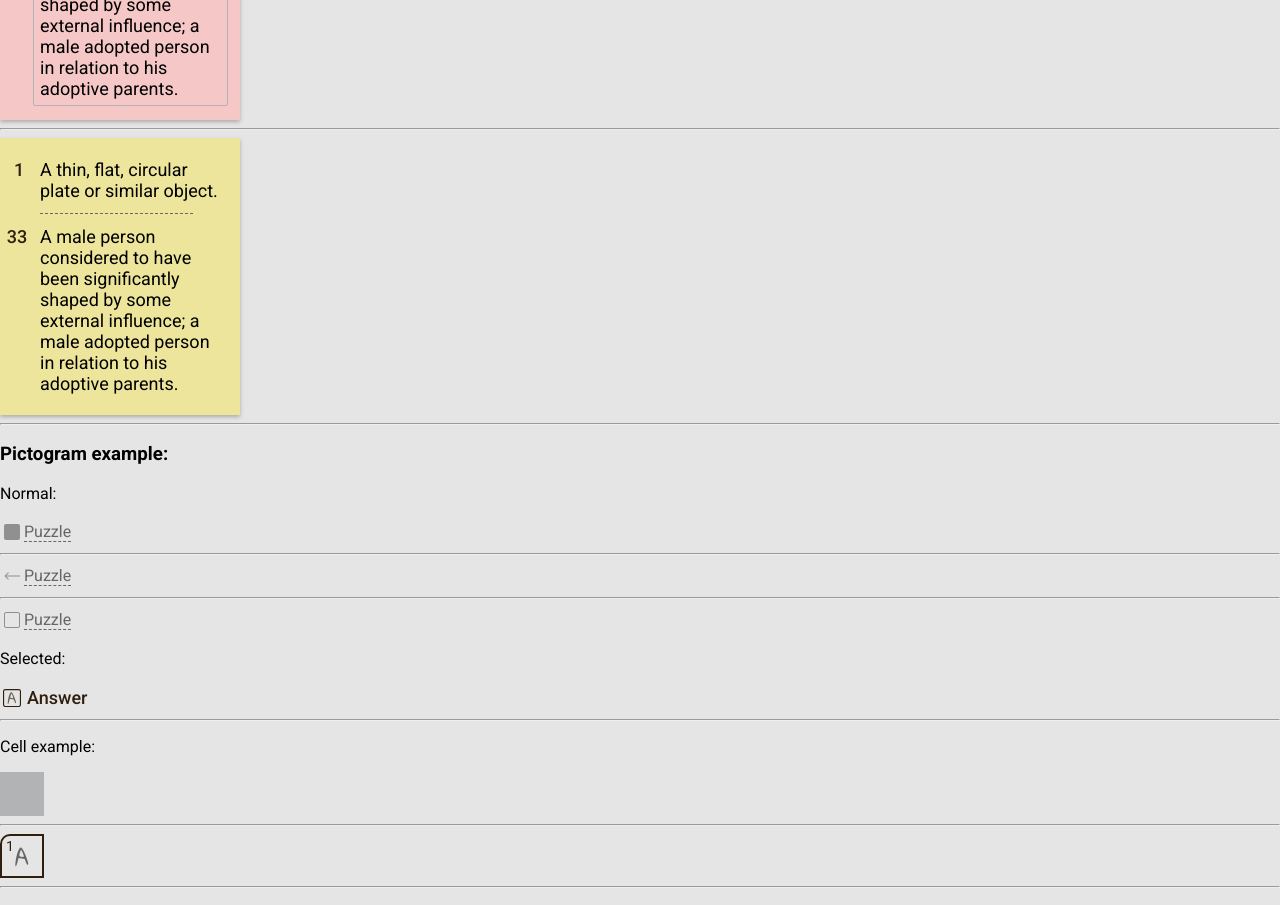
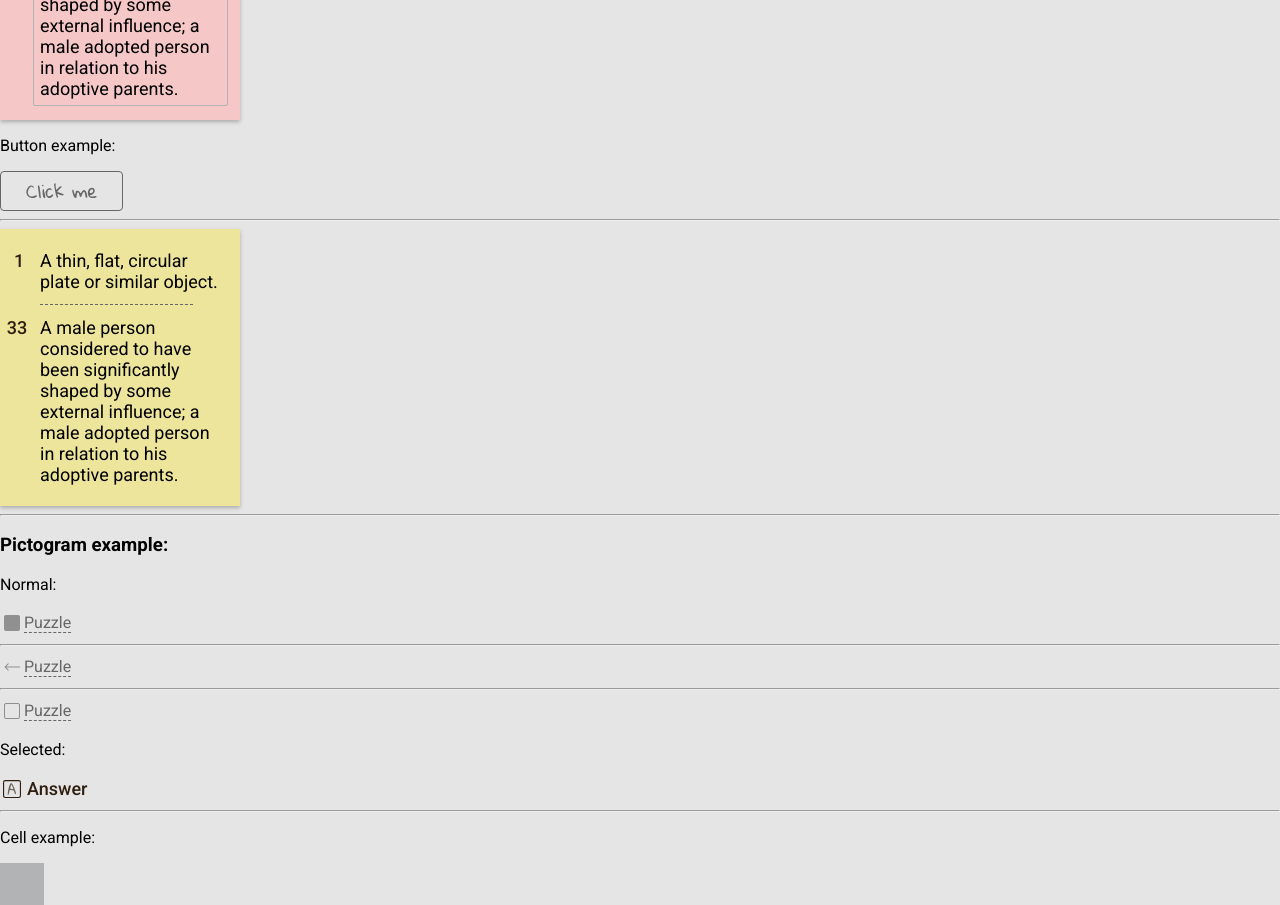
Before and after one commit to ua-dev-front/crossword-master, a React (Create React App) app in the folder frontend/: page / in a window 1280 px wide. Shown: the part 860-1765 px from the top of the page. Built offline with nearby package versions, Linux system fonts and the light colour scheme.

Commit message:
small fix

```diff
--- a/frontend/src/components/App/index.tsx
+++ b/frontend/src/components/App/index.tsx
@@ -13,8 +13,6 @@ import QuestionPanel, {
 import Tab from 'components/Tab';
 import LeftArrow from 'icons/LeftArrow';
 import Square from 'icons/Square';
-import useAppDispatch from 'hooks/useAppDispatch';
-import useAppSelector from 'hooks/useAppSelector';
 
 const answerMatrix = [
   [
@@ -103,10 +101,7 @@ function App() {
   const [matrix, setMatrix] = useState(emptyMatrix);
   const [isLoading, toggleLoading] = useReducer((state) => !state, false);
   const [questions, setQuestions] = useState<Question[]>([
-    {
-      id: 1,
-      question: 'A thin, flat, circular plate or similar object.',
-    },
+    { id: 1, question: 'A thin, flat, circular plate or similar object.' },
     {
       id: 33,
       question:
@@ -153,6 +148,8 @@ function App() {
         color={QuestionPanelColor.Pink}
         onChange={(value, index) => handleQuestionsChange(value, index)}
       />
+      <p>Button example:</p>
+      <Button label='Click me' onClick={() => console.log('clicked')} />
       <hr />
       <QuestionPanel
         questions={questions}
--- a/frontend/src/index.tsx
+++ b/frontend/src/index.tsx
@@ -1,10 +1,10 @@
 import React from 'react';
 import ReactDOM from 'react-dom/client';
 import { Provider } from 'react-redux';
-import './styles/index.scss';
 import App from './components/App';
 import reportWebVitals from './reportWebVitals';
 import store from './store';
+import './styles/index.scss';
 
 const root = ReactDOM.createRoot(
   document.getElementById('root') as HTMLElement
```
